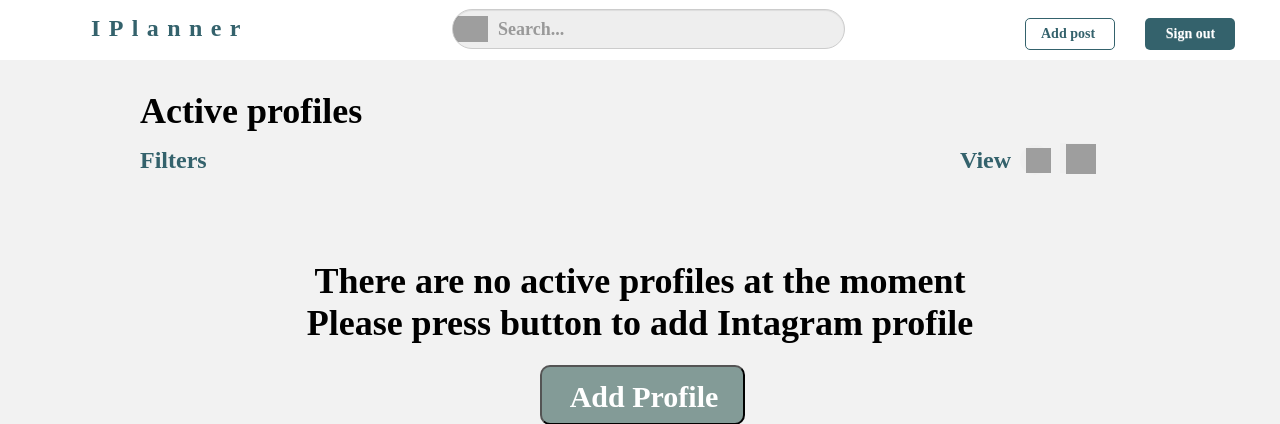
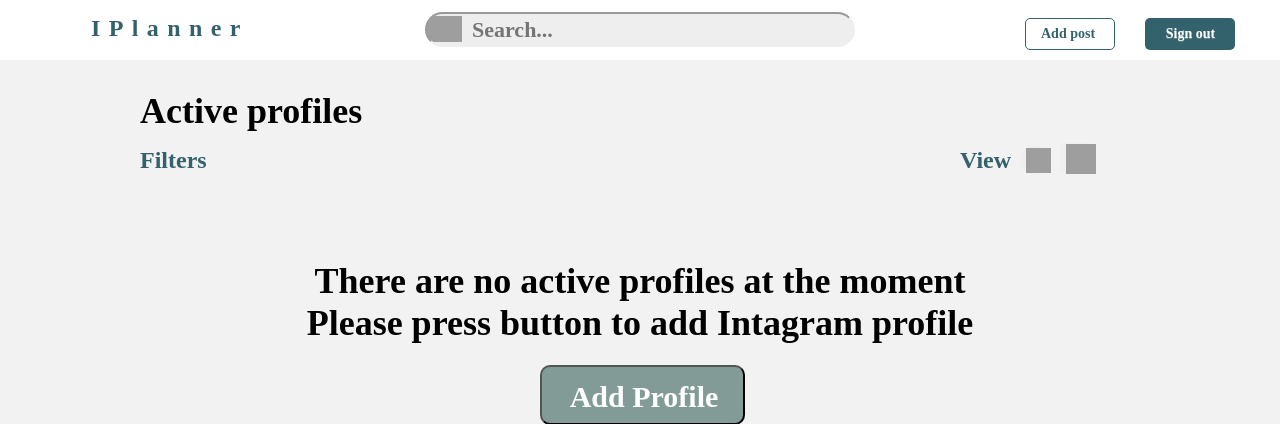
Before and after one commit to TodaysMonkeyJob/InstaPlanner, a Flask app: page / in a window 1280 px wide. Shown: the top 424 px of the page. Run offline with Flask 2, Linux system fonts and the light colour scheme; a user stored in the database is signed in; parts of the project's set-up code (start-up, migrations or seed data) failed here and were passed over; some libraries are stand-ins or nearby versions; grey boxes are pictures that could not be loaded.

Commit message:
fixed bug with render

```diff
--- a/app/main/index/templates/index.html
+++ b/app/main/index/templates/index.html
@@ -31,6 +31,8 @@ a.add-profile{
     color: #FFFFFF;
 }
 
+
+
 </style>
 
 <h1 class="profile" >Active profiles</h1>
--- a/app/static/css/main.css
+++ b/app/static/css/main.css
@@ -107,33 +107,42 @@ a.navbar-brand{
     color: #34626C;
 
 }
-div.input-groups{
-    display: flex;
-    flex-direction: row;
-    align-items: flex-start;
-    padding: 9px 10px 9px 27px;
-
-    position: absolute;
-    width: 430px;
-    left:calc(50% - 215px);
-
-}
 
 .form-control{
     font-family: Abhaya Libre;
     font-style: normal;
     font-weight: bold;
-    font-size: 12px;
+    font-size: 18px;
     line-height: 14px;
+    color: rgba(51, 68, 102, 0.7);
+    background: #EEEEEE;
+    position: relative;
+}
 
-    color: rgba(51, 68, 102, 0.7);
+.form-controls{
+    top: 12px;
+    height: 35px;
+    width: 430px;
+    left:calc(50% - 215px);
+
+    padding-left: 45px;
+
+    font-family: Abhaya Libre;
+    font-style: normal;
+    font-weight: bold;
+    font-size: 22px;
     background: #EEEEEE;
     background-image: url('https://pngpart.com/images/bt/google-search-icon-12.png');
     background-size: 35px;
     background-repeat: no-repeat;
     background-position: left center;
+    border-radius: 20px;
+    border-color: #EEEEEE;
+
     position: relative;
 }
+
+
 
 .Site-content {
     -webkit-box-flex: 1 0 auto;
--- a/app/templates/base.html
+++ b/app/templates/base.html
@@ -27,7 +27,7 @@
             {%- if current_user.is_authenticated -%}
             <form class="form form-horizontal" method="get">
                 <div class="input-groups  input-group-lg">
-                    {{ search_form.search(placeholder="Search...",class_="form-control") }}
+                    {{ search_form.search(placeholder="Search...",class="form-controls") }}
                     <input class="btn-primaries" id="submit" name="submit" type="submit" hidden>
                 </div>
             </form>
```
